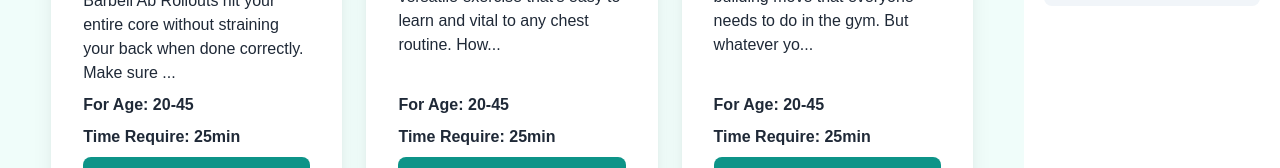
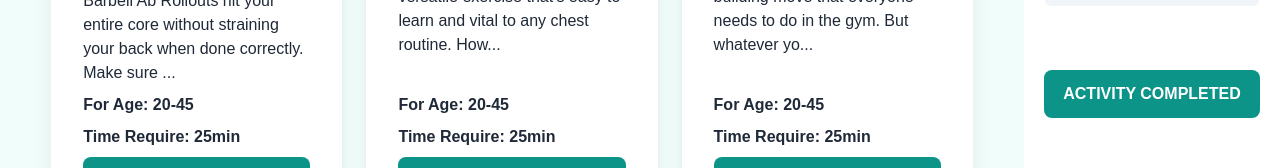
Before and after one commit to raian-shahrear/boost-health-today-a8, a React (Create React App) app: page / in a window 1280 px wide. Shown: the part 1120-1288 px from the top of the page. Built offline with nearby package versions, Linux system fonts and the light colour scheme.

Commit message:
Activity Completed btn added

```diff
--- a/src/Components/ExerciseDetails/ExerciseDetails.js
+++ b/src/Components/ExerciseDetails/ExerciseDetails.js
@@ -54,7 +54,11 @@ const ExerciseDetails = () => {
         </div>
       </div>
 
-
+      <div className='text-center'>
+        <button className='btn bg-teal-600 hover:bg-teal-800 border-none w-1/2 lg:w-full text-base'>
+          Activity Completed
+        </button>
+      </div>
     </div>
   );
 };
```
